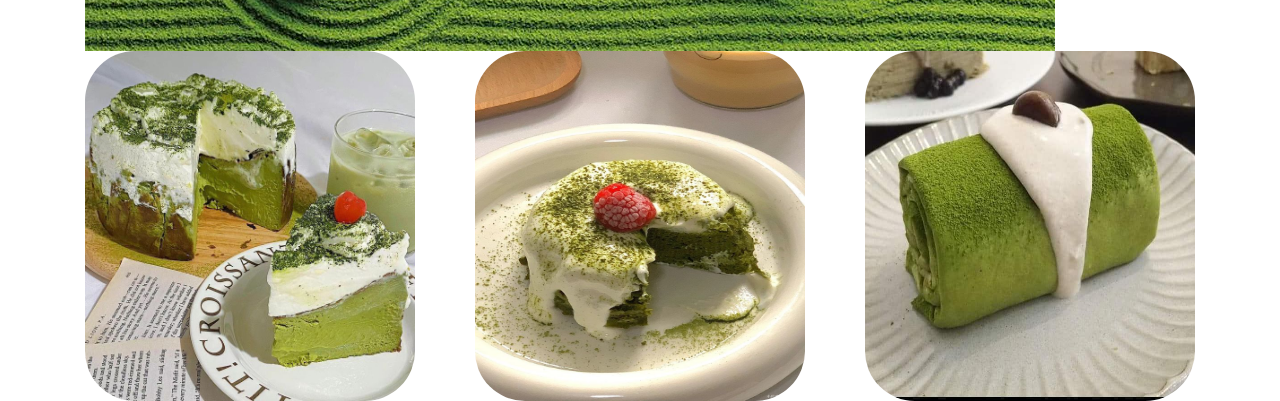
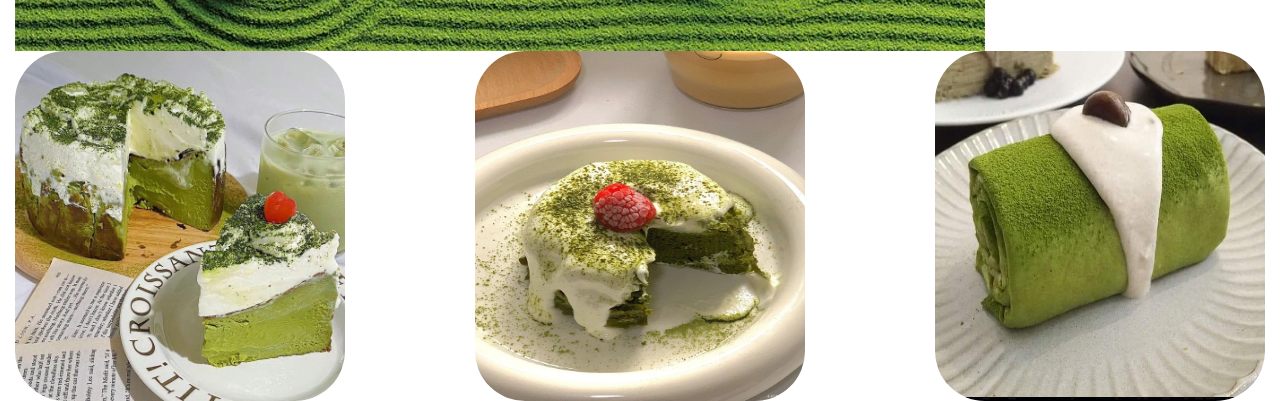
Before and after one commit to Tomatoka1010/work, a plain HTML site: page index.html in a window 1280 px wide. Shown: the part 649-1050 px from the top of the page. Drawn offline with Linux system fonts and the light colour scheme.

Commit message:
Update index.html

```diff
--- a/index.html
+++ b/index.html
@@ -27,7 +27,7 @@
 	</nav>
 
 	<main>
-		<div class="container">
+		<div class="container col-12">
 			<div class="topg">
 				<img src="img/fong/at meal_ Photo.jpg" alt="img">
 				<p>Home</p>
```
